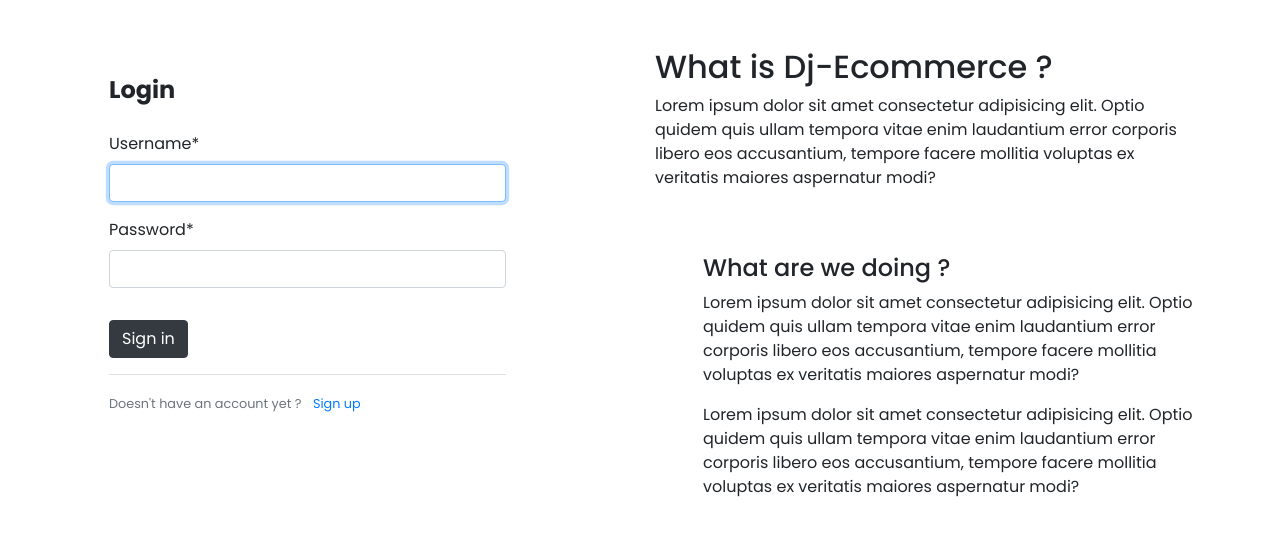
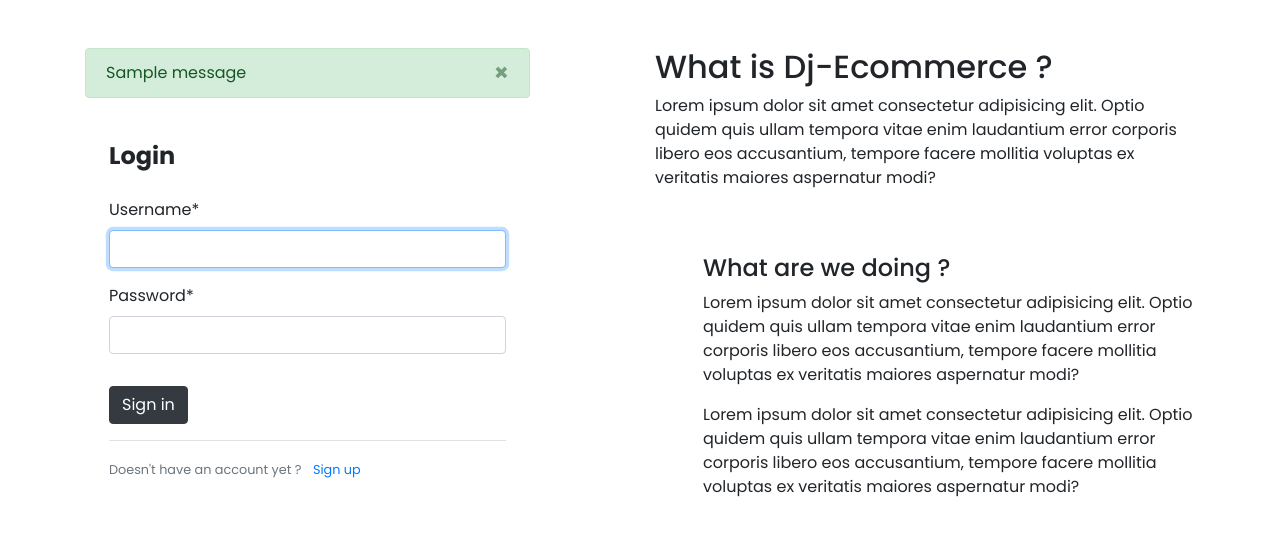
Before and after one commit to lisianthuss116/Mindzzle, a Django app: page /login/ in a window 1280 px wide. Shown: the part 74-610 px from the top of the page. Run offline with Django 3.2, Linux system fonts and the light colour scheme; tables that the repository leaves empty hold one stand-in row (values such as "Sample post"); one stand-in notice (Sample message) is shown; some libraries are stand-ins or nearby versions; some web fonts are replaced.

Commit message:
update login-page

```diff
--- a/backend/account/templates/auth/login.html
+++ b/backend/account/templates/auth/login.html
@@ -7,6 +7,20 @@
     <div class="row">
 
         <div class="col-lg-5 col-sm-12">
+            <div class="row">
+                <div class="col-12">
+                    {% if messages %}
+                    {% for message in messages %}
+                    <div class="alert alert-{{message.tags}} alert-dismissible fade show" role="alert">
+                        {{ message }}
+                        <button type="button" class="close" data-dismiss="alert" aria-label="Close">
+                            <span aria-hidden="true">&times;</span>
+                        </button>
+                    </div>
+                    {% endfor %}
+                    {% endif %}
+                </div>
+            </div>
             <div class="card border-0 p-4">
                 <section id="login">
                     <form action="" method="POST">
@@ -38,7 +52,9 @@
 
         <div class="col-lg-6 offset-1">
             <h2>What is Dj-Ecommerce ?</h2>
-                <p>Lorem ipsum dolor sit amet consectetur adipisicing elit. Optio quidem quis ullam tempora vitae enim laudantium error corporis libero eos accusantium, tempore facere mollitia voluptas ex veritatis maiores aspernatur modi?</p>
+            <p>Lorem ipsum dolor sit amet consectetur adipisicing elit. Optio quidem quis ullam tempora vitae enim
+                laudantium error corporis libero eos accusantium, tempore facere mollitia voluptas ex veritatis maiores
+                aspernatur modi?</p>
 
             <div class="ml-5">
                 <div class="row">
@@ -46,9 +62,13 @@
                         <h4 class="mt-5">What are we doing ?</h4>
                     </div>
                 </div>
-                    <p>Lorem ipsum dolor sit amet consectetur adipisicing elit. Optio quidem quis ullam tempora vitae enim laudantium error corporis libero eos accusantium, tempore facere mollitia voluptas ex veritatis maiores aspernatur modi?</p>
+                <p>Lorem ipsum dolor sit amet consectetur adipisicing elit. Optio quidem quis ullam tempora vitae enim
+                    laudantium error corporis libero eos accusantium, tempore facere mollitia voluptas ex veritatis
+                    maiores aspernatur modi?</p>
 
-                    <p>Lorem ipsum dolor sit amet consectetur adipisicing elit. Optio quidem quis ullam tempora vitae enim laudantium error corporis libero eos accusantium, tempore facere mollitia voluptas ex veritatis maiores aspernatur modi?</p>
+                <p>Lorem ipsum dolor sit amet consectetur adipisicing elit. Optio quidem quis ullam tempora vitae enim
+                    laudantium error corporis libero eos accusantium, tempore facere mollitia voluptas ex veritatis
+                    maiores aspernatur modi?</p>
             </div>
         </div>
 
```
Lines whose indentation alone changed are shown as unchanged.
